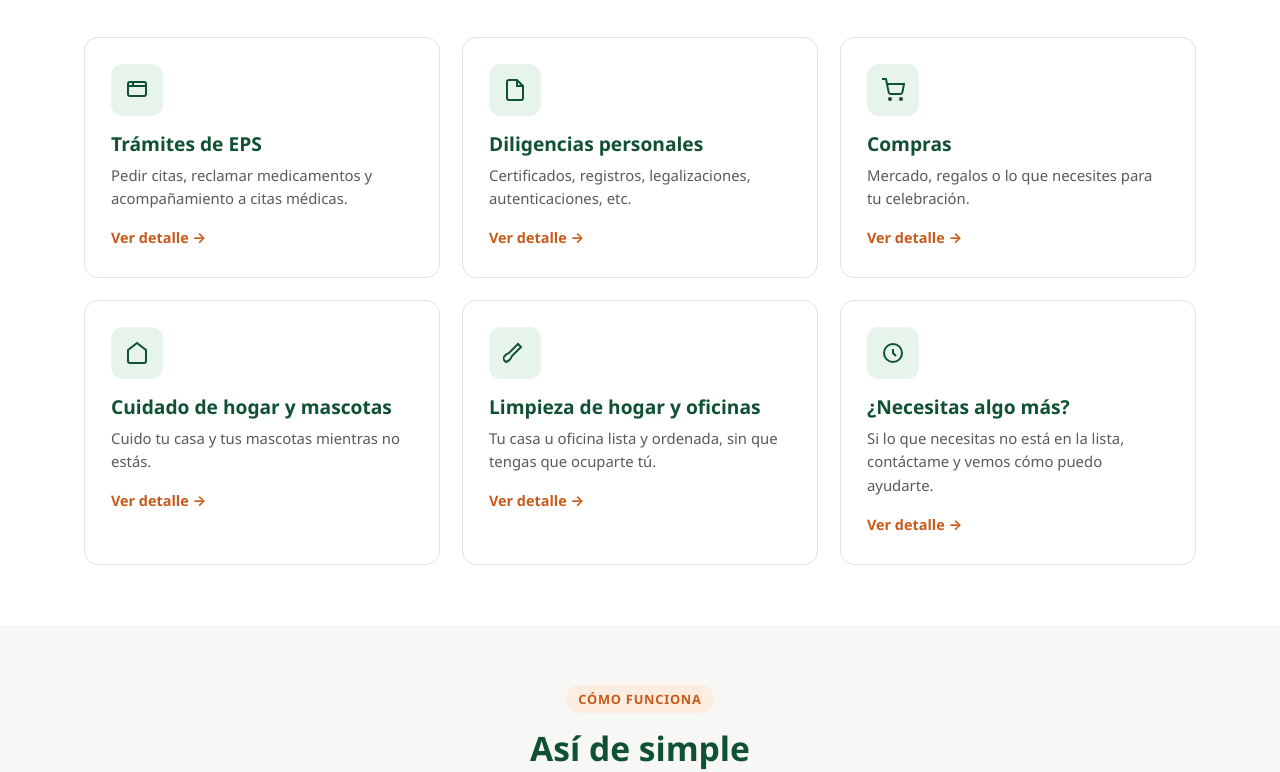
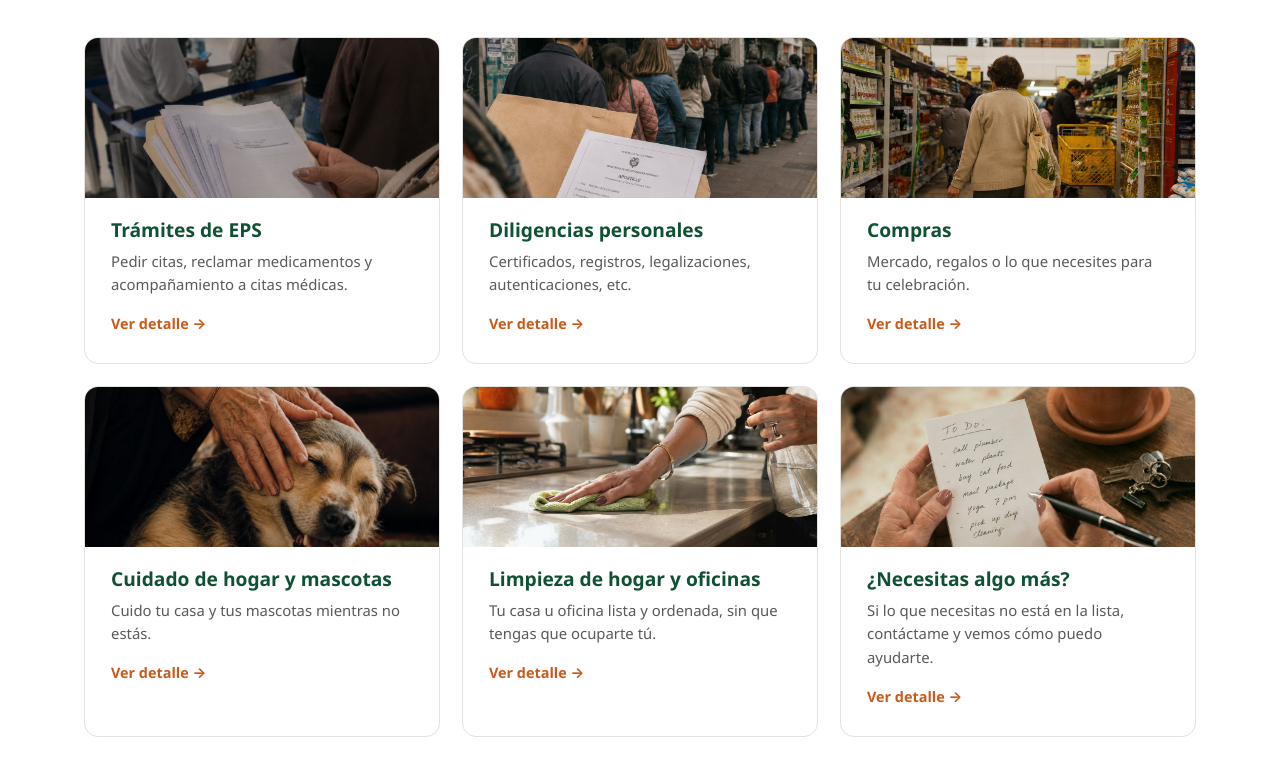
Before and after one commit to soficalleprieto/hago-tu-diligencia, a plain HTML site: page index.html in a window 1280 px wide. Shown: the part 1045-1817 px from the top of the page. Drawn offline with Linux system fonts and the light colour scheme.

Commit message:
Usa las fotos reales de cada servicio en las tarjetas de la home
Reemplaza los iconos por las fotos ya generadas para cada servicio
(EPS, diligencias, compras, mascotas, limpieza, a la medida) como
imagen de cabecera de cada tarjeta, en vez de icono + texto.

Co-Authored-By: Claude Sonnet 5 <noreply@anthropic.com>

```diff
--- a/assets/css/style.css
+++ b/assets/css/style.css
@@ -144,9 +144,11 @@ section{padding:60px 0;}
 .grid-servicios{display:grid;grid-template-columns:repeat(3,1fr);gap:22px;}
 .card-servicio{
   background:#fff;border:1px solid var(--borde);border-radius:var(--radio);
-  padding:26px;transition:transform .15s ease, box-shadow .15s ease;
+  overflow:hidden;transition:transform .15s ease, box-shadow .15s ease;
 }
 .card-servicio:hover{transform:translateY(-4px);box-shadow:var(--sombra);}
+.card-servicio .card-img{width:100%;height:160px;object-fit:cover;display:block;}
+.card-servicio .card-body{padding:20px 26px 26px;}
 .card-servicio .ic{
   width:52px;height:52px;border-radius:12px;background:var(--verde-claro);
   display:flex;align-items:center;justify-content:center;color:var(--verde-oscuro);margin-bottom:16px;
--- a/index.html
+++ b/index.html
@@ -87,45 +87,57 @@
     <div class="grid-servicios">
 
       <div class="card-servicio">
-        <div class="ic"><svg width="24" height="24" viewBox="0 0 24 24" fill="none" stroke="currentColor" stroke-width="2"><rect x="3" y="4" width="18" height="14" rx="2"/><path d="M3 8h18M8 4v4"/></svg></div>
+        <img class="card-img" src="assets/img/servicio-eps.jpg" alt="Trámites de EPS" width="400" height="160">
+        <div class="card-body">
           <h3>Trámites de EPS</h3>
           <p>Pedir citas, reclamar medicamentos y acompañamiento a citas médicas.</p>
           <a href="servicios/tramites-eps.html" class="link">Ver detalle →</a>
         </div>
+      </div>
 
       <div class="card-servicio">
-        <div class="ic"><svg width="24" height="24" viewBox="0 0 24 24" fill="none" stroke="currentColor" stroke-width="2"><path d="M14 2H6a2 2 0 0 0-2 2v16a2 2 0 0 0 2 2h12a2 2 0 0 0 2-2V8z"/><path d="M14 2v6h6"/></svg></div>
+        <img class="card-img" src="assets/img/servicio-diligencias.jpg" alt="Diligencias personales" width="400" height="160">
+        <div class="card-body">
           <h3>Diligencias personales</h3>
           <p>Certificados, registros, legalizaciones, autenticaciones, etc.</p>
           <a href="servicios/diligencias-personales.html" class="link">Ver detalle →</a>
         </div>
+      </div>
 
       <div class="card-servicio">
-        <div class="ic"><svg width="24" height="24" viewBox="0 0 24 24" fill="none" stroke="currentColor" stroke-width="2"><circle cx="9" cy="21" r="1"/><circle cx="20" cy="21" r="1"/><path d="M1 1h4l2.7 13.4a2 2 0 0 0 2 1.6h9.7a2 2 0 0 0 2-1.6L23 6H6"/></svg></div>
+        <img class="card-img" src="assets/img/servicio-compras.jpg" alt="Compras" width="400" height="160">
+        <div class="card-body">
           <h3>Compras</h3>
           <p>Mercado, regalos o lo que necesites para tu celebración.</p>
           <a href="servicios/compras.html" class="link">Ver detalle →</a>
         </div>
+      </div>
 
       <div class="card-servicio">
-        <div class="ic"><svg width="24" height="24" viewBox="0 0 24 24" fill="none" stroke="currentColor" stroke-width="2"><path d="M3 9l9-7 9 7v11a2 2 0 0 1-2 2H5a2 2 0 0 1-2-2z"/></svg></div>
+        <img class="card-img" src="assets/img/servicio-mascotas.jpg" alt="Cuidado de hogar y mascotas" width="400" height="160">
+        <div class="card-body">
           <h3>Cuidado de hogar y mascotas</h3>
           <p>Cuido tu casa y tus mascotas mientras no estás.</p>
           <a href="servicios/cuidado-hogar-mascotas.html" class="link">Ver detalle →</a>
         </div>
+      </div>
 
       <div class="card-servicio">
-        <div class="ic"><svg width="24" height="24" viewBox="0 0 24 24" fill="none" stroke="currentColor" stroke-width="2"><path d="M3 21c3-1 5-3 6-6l9-9-3-3-9 9c-3 1-5 3-6 6z"/></svg></div>
+        <img class="card-img" src="assets/img/servicio-limpieza.jpg" alt="Limpieza de hogar y oficinas" width="400" height="160">
+        <div class="card-body">
           <h3>Limpieza de hogar y oficinas</h3>
           <p>Tu casa u oficina lista y ordenada, sin que tengas que ocuparte tú.</p>
           <a href="servicios/limpieza-hogar.html" class="link">Ver detalle →</a>
         </div>
+      </div>
 
       <div class="card-servicio">
-        <div class="ic"><svg width="24" height="24" viewBox="0 0 24 24" fill="none" stroke="currentColor" stroke-width="2"><circle cx="12" cy="12" r="9"/><path d="M12 8v4l3 3"/></svg></div>
+        <img class="card-img" src="assets/img/servicio-a-medida.jpg" alt="¿Necesitas algo más?" width="400" height="160">
+        <div class="card-body">
           <h3>¿Necesitas algo más?</h3>
           <p>Si lo que necesitas no está en la lista, contáctame y vemos cómo puedo ayudarte.</p>
           <a href="servicios/a-medida.html" class="link">Ver detalle →</a>
+        </div>
       </div>
 
     </div>
```
Lines whose indentation alone changed are shown as unchanged.
